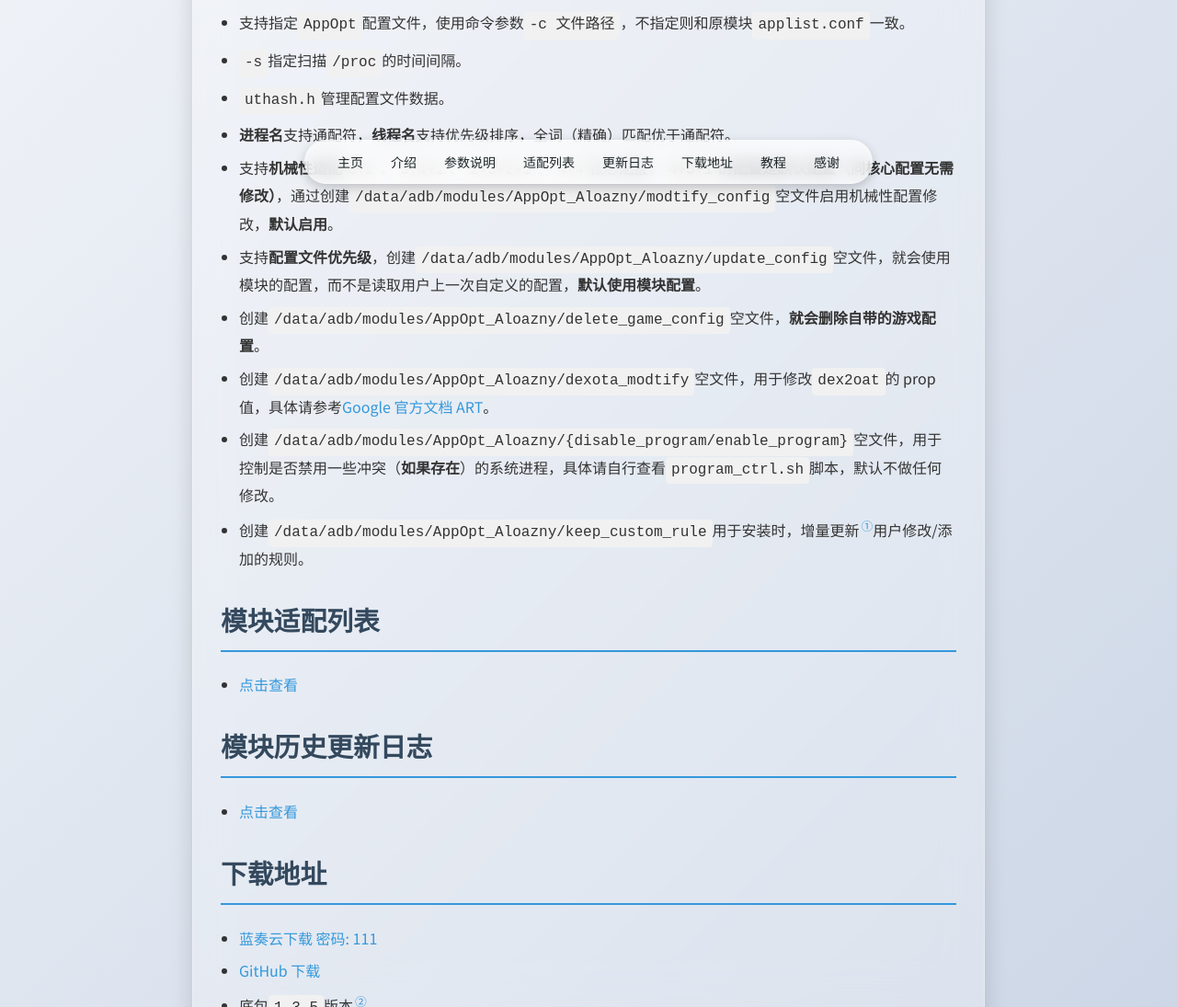
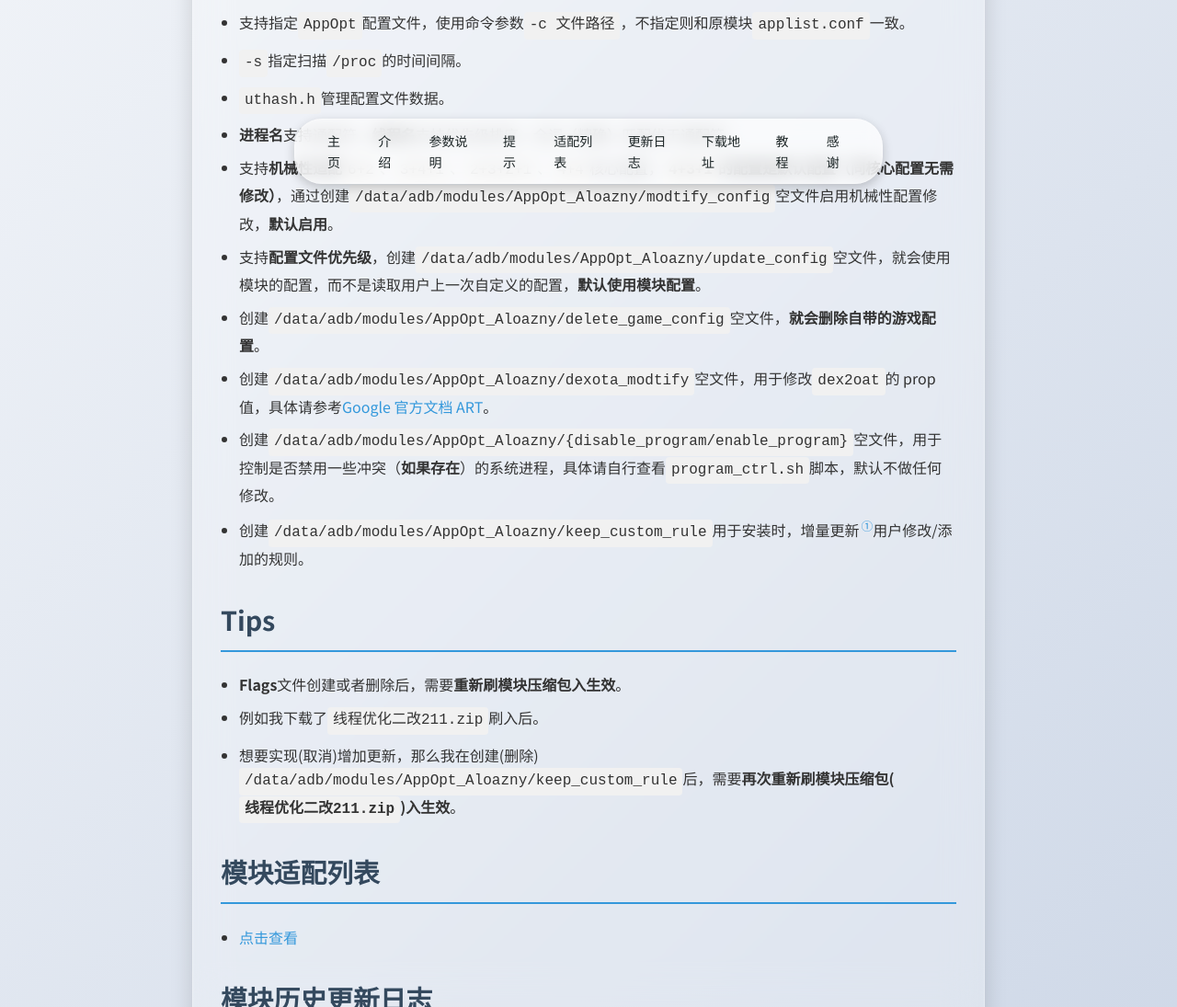
Before and after one commit to Aloazny/AppOpt_Aloazny, a plain HTML site: page index.html in a window 1280 px wide. Shown: the part 480-1575 px from the top of the page at 92% size. Drawn offline with Linux system fonts and the light colour scheme.

Commit message:
Add files via upload

```diff
--- a/index.html
+++ b/index.html
@@ -409,6 +409,12 @@
                 <li>创建<code>/data/adb/modules/AppOpt_Aloazny/{disable_program/enable_program}</code>空文件，用于控制是否禁用一些冲突（<strong>如果存在</strong>）的系统进程，具体请自行查看<code>program_ctrl.sh</code>脚本，默认不做任何修改。</li>
                 <li>创建<code>/data/adb/modules/AppOpt_Aloazny/keep_custom_rule</code>用于安装时，增量更新<sup class="tooltip-trigger" data-tooltip="incremental-update">①</sup>用户修改/添加的规则。</li>
             </ul>
+            <h2 id="提示">Tips</h2>
+            <ul>
+                <li><strong>Flags</strong>文件创建或者删除后，需要<strong>重新刷模块压缩包入生效</strong>。</li>
+                <li>例如我下载了<code>线程优化二改211.zip</code>刷入后。</li>
+                <li>想要实现(取消)增加更新，那么我在创建(删除)<code>/data/adb/modules/AppOpt_Aloazny/keep_custom_rule</code>后，需要<strong>再次重新刷模块压缩包(<code>线程优化二改211.zip</code>)入生效</strong>。</li>
+            </ul>
             <h2 id="适配列表">模块适配列表</h2>
             <ul>
                 <li><a href="#适配列表" data-md="https://aloazny.github.io/AppOpt_Aloazny/update/%E9%80%82%E9%85%8D%E5%BA%94%E7%94%A8.md">点击查看</a></li>
@@ -442,7 +448,7 @@
         </div>
         <div id="markdown-content" class="markdown-body"></div>
     </div>
-    <nav><a href="#" data-view="home">主页</a><a href="#介绍">介绍</a><a href="#参数说明">参数说明</a><a href="#适配列表" data-md="https://aloazny.github.io/AppOpt_Aloazny/update/%E9%80%82%E9%85%8D%E5%BA%94%E7%94%A8.md">适配列表</a><a href="#更新日志" data-md="https://aloazny.github.io/AppOpt_Aloazny/update/update.md">更新日志</a><a href="#下载地址">下载地址</a><a href="#教程">教程</a><a href="#感谢">感谢</a></nav>
+    <nav><a href="#" data-view="home">主页</a><a href="#介绍">介绍</a><a href="#参数说明">参数说明</a><a href="#提示">提示</a><a href="#适配列表" data-md="https://aloazny.github.io/AppOpt_Aloazny/update/%E9%80%82%E9%85%8D%E5%BA%94%E7%94%A8.md">适配列表</a><a href="#更新日志" data-md="https://aloazny.github.io/AppOpt_Aloazny/update/update.md">更新日志</a><a href="#下载地址">下载地址</a><a href="#教程">教程</a><a href="#感谢">感谢</a></nav>
     <div id="download-modal" class="modal">
         <div class="modal-content">
             <h2>选择下载文件</h2>
```
Also changed, not shown: 1 other file.
